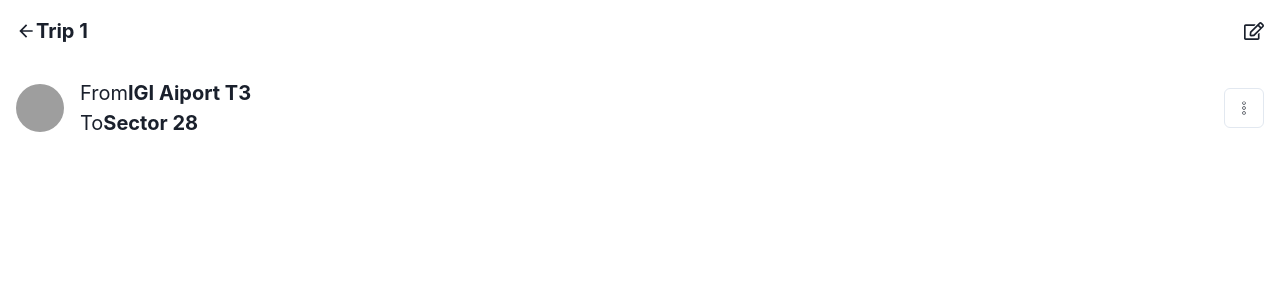
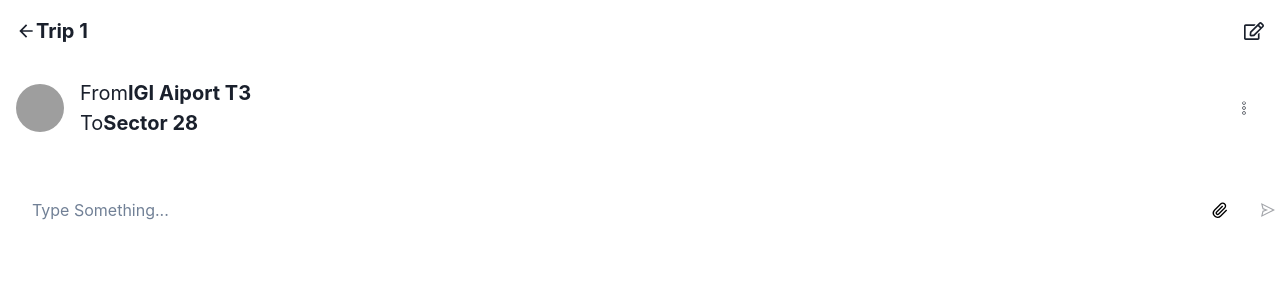
Before and after one commit to Anirudhece/corider, a React (Create React App) app: page / in a window 1280 px wide. Shown: the top 300 px of the page. Built offline with nearby package versions, Linux system fonts and the light colour scheme; grey boxes are pictures that could not be loaded.

Commit message:
bottom added

```diff
--- a/src/App.tsx
+++ b/src/App.tsx
@@ -1,12 +1,14 @@
 import React from "react";
 import Nav from "./scenes/Nav";
-import Hero from './scenes/Hero';
+import Hero from "./scenes/Hero";
+import Bottom from "./scenes/Bottom";
 
 function App() {
   return (
     <>
       <Nav />
-      <Hero/>
+      <Hero />
+      <Bottom />
     </>
   );
 }
--- /dev/null
+++ b/src/scenes/Bottom.tsx
@@ -0,0 +1,58 @@
+import React, { useState } from "react";
+import {
+  Textarea,
+  Box,
+  Flex,
+  Input,
+  Button,
+  InputGroup,
+  InputRightElement,
+} from "@chakra-ui/react";
+import { AiOutlineSend } from "react-icons/ai";
+import { GrAttachment } from "react-icons/gr";
+
+const Bottom = () => {
+  const [inputMessage, setInputMessage] = useState<string>("");
+
+  const handleSendMessage = () => {
+    alert("sbfudsf");
+  };
+
+  return (
+    <>
+      <Box p={4}>
+        <Flex w="100%" mt="5">
+          <InputGroup>
+            <Input
+              placeholder="Type Something..."
+              border="none"
+              borderRadius="none"
+              _focus={{
+                border: "1px solid black",
+              }}
+              value={inputMessage}
+              onChange={(e) => setInputMessage(e.target.value)}
+            />
+
+            <InputRightElement>
+              <Flex>
+                <Button variant="none">
+                  <GrAttachment />
+                </Button>
+                <Button
+                  variant="none"
+                  isDisabled={inputMessage.trim().length === 0}
+                  onClick={handleSendMessage}
+                >
+                  <AiOutlineSend />
+                </Button>
+              </Flex>
+            </InputRightElement>
+          </InputGroup>
+        </Flex>
+      </Box>
+    </>
+  );
+};
+
+export default Bottom;
--- a/src/scenes/Hero.tsx
+++ b/src/scenes/Hero.tsx
@@ -26,7 +26,7 @@ const IconDrop = () => {
           as={IconButton}
           aria-label="Options"
           icon={<CiMenuKebab />}
-          variant="outline"
+          variant="none"
         />
         <MenuList>
           <MenuItem icon={<MdOutlinePeopleAlt />}>Member</MenuItem>
```
